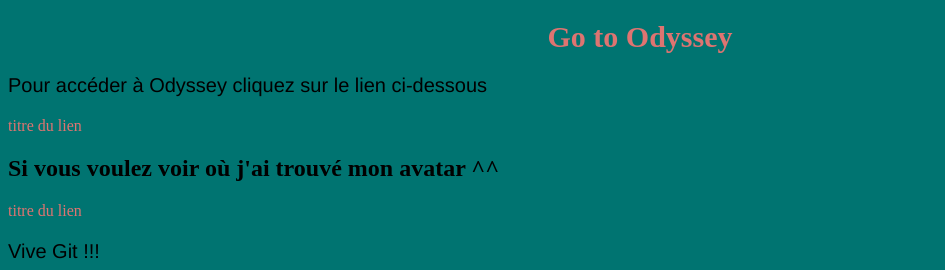
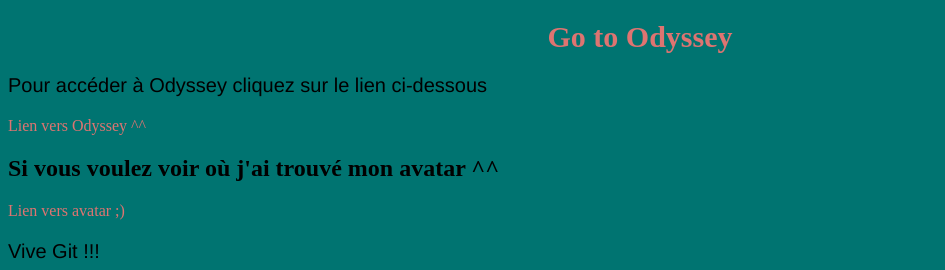
Before and after one commit to Vincentfritsch/vincentfritsch.github.io, a plain HTML site: page index.html in a window 1280 px wide. Shown: the top 270 px of the page, without its empty margins (0-945 px from the left). Drawn offline with Linux system fonts and the light colour scheme.

Commit message:
Update index.html

```diff
--- a/index.html
+++ b/index.html
@@ -14,10 +14,10 @@
 
       <p> Pour accéder à Odyssey cliquez sur le lien ci-dessous</p>
 
-      <a href= "http://www.wildcodeschool.com", target="_blank"> titre du lien </a>
+      <div><a href= "http://www.wildcodeschool.com", target="_blank">Lien vers Odyssey ^^</a></div>
 
       <h2> Si vous voulez voir où j'ai trouvé mon avatar ^^ </h2>
-        <a href= "https://raspberry-pi.fr/cours/slides-git.html#/7/1", target="_blank"> titre du lien </a>
+        <div><a href= "https://raspberry-pi.fr/cours/slides-git.html#/7/1", target="_blank"> Lien vers avatar ;)</a></div>
 
         <p> Vive Git !!! </p>
         <img src= "https://s3.amazonaws.com/media-p.slid.es/uploads/368788/images/1742737/jetpack-octocat-clouds-11760c12e5f33fb4ecec2ce20b894461.jpg", alt="Logo Wild">
```
